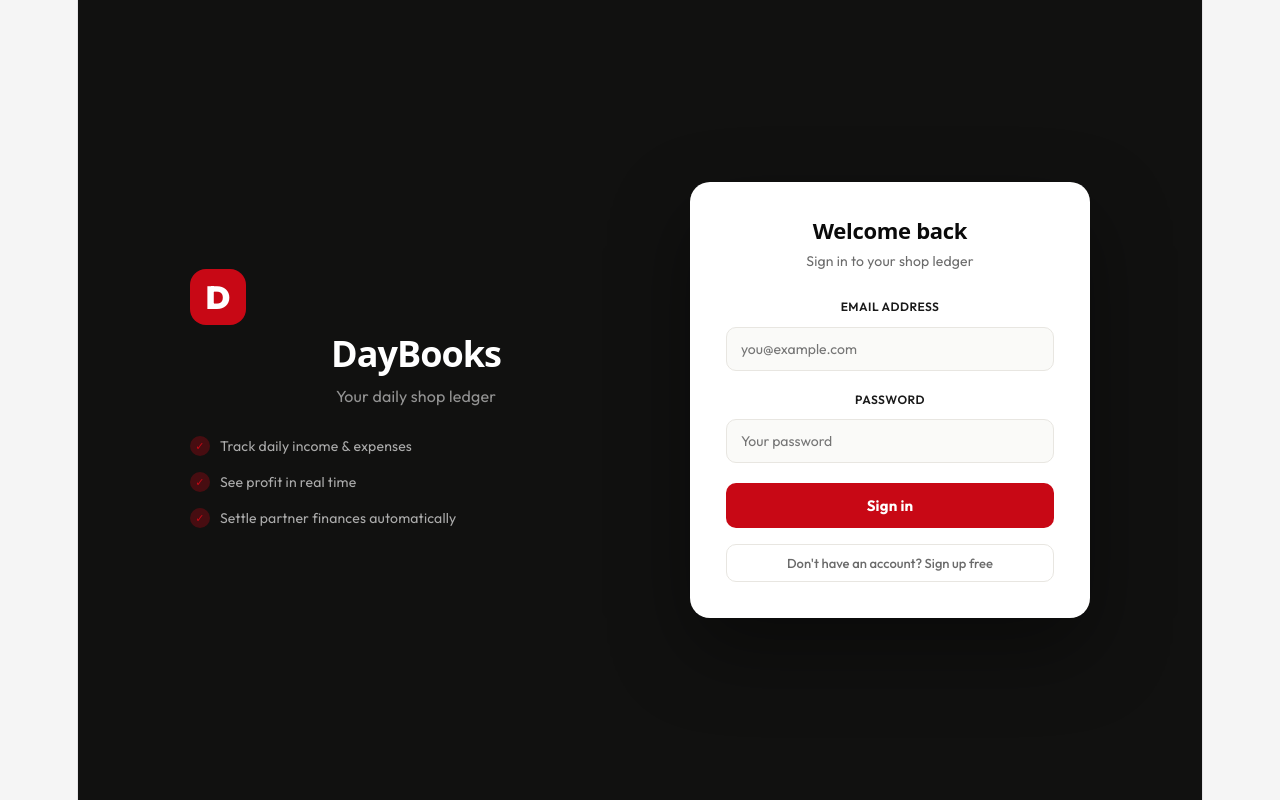
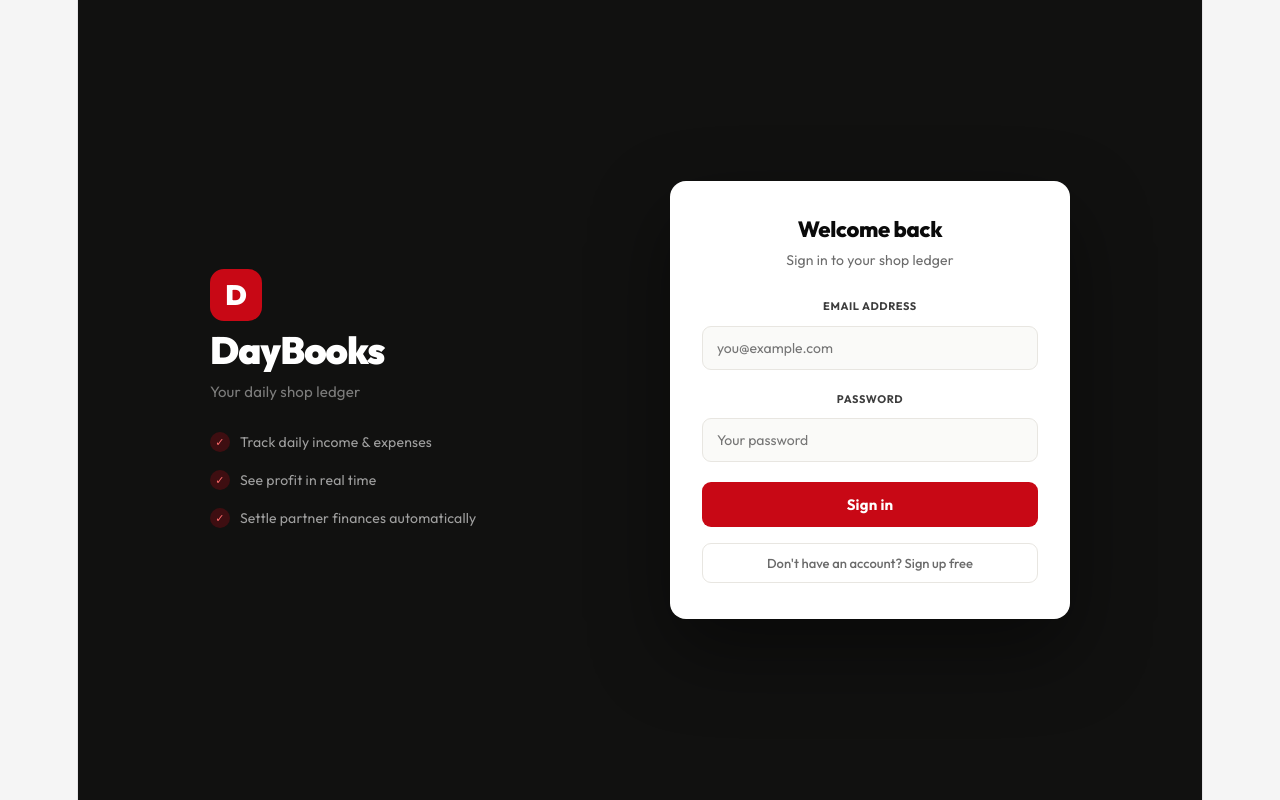
Before and after one commit to bodapatlavinay/daybooks-app, a React (Vite) app: page / in a window 1280 px wide. Built offline with nearby package versions, Linux system fonts and the light colour scheme.

Commit message:
feat: fixed login page

```diff
--- a/src/components/LoginForm.jsx
+++ b/src/components/LoginForm.jsx
@@ -1,9 +1,16 @@
-    import { useState } from 'react';
-    import { formStyles, C } from './styles';
+    import { useState, useEffect } from 'react';
+    import { C } from './styles';
 
     export default function LoginForm({ mode, message, messageType, submitting, onSubmit, onToggleMode }) {
     const [email, setEmail]       = useState('');
     const [password, setPassword] = useState('');
+    const [isMobile, setIsMobile] = useState(window.innerWidth < 768);
+
+    useEffect(() => {
+        const fn = () => setIsMobile(window.innerWidth < 768);
+        window.addEventListener('resize', fn);
+        return () => window.removeEventListener('resize', fn);
+    }, []);
 
     function handleSubmit(e) {
         e.preventDefault();
@@ -11,28 +18,45 @@
     }
 
     return (
-        <div style={formStyles.page}>
+        <div style={s.page}>
         <div style={s.wrapper}>
-            {/* Brand side */}
+
+            {/* Brand — hidden on mobile */}
+            {!isMobile && (
             <div style={s.brand}>
-            <div style={s.logo}>
-                <span style={s.logoD}>D</span>
+                <div style={s.logoMark}>
+                <span style={s.logoLetter}>D</span>
                 </div>
                 <h1 style={s.brandName}>DayBooks</h1>
                 <p style={s.brandTagline}>Your daily shop ledger</p>
-            <div style={s.brandFeatures}>
-                {['Track daily income & expenses', 'See profit in real time', 'Settle partner finances automatically'].map((f) => (
+                <div style={s.features}>
+                {[
+                    'Track daily income & expenses',
+                    'See profit in real time',
+                    'Settle partner finances automatically',
+                ].map((f) => (
                     <div key={f} style={s.featureRow}>
-                    <span style={s.featureDot}>✓</span>
+                    {/* Fix: use div not span for flex container */}
+                    <div style={s.featureCheck}>✓</div>
                     <span style={s.featureText}>{f}</span>
                     </div>
                 ))}
                 </div>
             </div>
+            )}
 
             {/* Auth card */}
             <form onSubmit={handleSubmit} style={s.card}>
-            <div style={s.cardHeader}>
+
+            {/* On mobile, show compact logo inside card */}
+            {isMobile && (
+                <div style={s.mobileLogoRow}>
+                <div style={s.mobileLogoMark}>D</div>
+                <span style={s.mobileLogoText}>DayBooks</span>
+                </div>
+            )}
+
+            <div style={s.cardHead}>
                 <h2 style={s.cardTitle}>
                 {mode === 'login' ? 'Welcome back' : 'Get started free'}
                 </h2>
@@ -96,32 +120,151 @@
     }
 
     const s = {
+    // Fix 1: page uses flex center both axes so wrapper is always centered
+    page: {
+        minHeight: '100vh',
+        display: 'flex',
+        alignItems: 'center',       // vertical center
+        justifyContent: 'center',   // horizontal center
+        background: '#111110',
+        padding: '24px 16px',
+        fontFamily: "'Outfit', system-ui, sans-serif",
+        boxSizing: 'border-box',
+    },
+
+    // Fix 2: wrapper centers its children vertically too
     wrapper: {
         width: '100%',
-        maxWidth: '900px',
+        maxWidth: '860px',
         display: 'flex',
-        gap: '48px',
+        alignItems: 'center',       // both columns aligned to their shared center
+        justifyContent: 'center',
+        gap: '64px',
+    },
+
+    // Brand column — fixed: uses flex column with justifyContent center
+    brand: {
+        flex: 1,
+        display: 'flex',
+        flexDirection: 'column',
+        alignItems: 'flex-start',
+        justifyContent: 'center',
+        gap: '16px',
+        minWidth: 0,
+    },
+    logoMark: {
+        width: '52px', height: '52px',
+        background: C.red, borderRadius: '14px',
+        display: 'flex', alignItems: 'center', justifyContent: 'center',
+    },
+    logoLetter: {
+        fontSize: '28px', fontWeight: '900', color: '#fff',
+        fontFamily: "'Outfit', sans-serif", lineHeight: 1,
+    },
+    brandName: {
+        fontSize: '38px', fontWeight: '900', color: '#fff',
+        letterSpacing: '-1px', margin: 0,
+        fontFamily: "'Outfit', sans-serif",
+    },
+    brandTagline: {
+        fontSize: '15px', color: 'rgba(255,255,255,0.45)',
+        margin: 0,
+    },
+    features: {
+        display: 'flex', flexDirection: 'column', gap: '12px',
+        marginTop: '8px',
+    },
+    featureRow: {
+        display: 'flex', alignItems: 'center', gap: '10px',
+    },
+    // Fix 3: div instead of span so display:flex works correctly
+    featureCheck: {
+        width: '20px', height: '20px',
+        background: 'rgba(200,8,21,0.25)',
+        color: '#FF6B6B',
+        borderRadius: '50%',
+        display: 'flex',          // now works because it's a div
         alignItems: 'center',
+        justifyContent: 'center',
+        fontSize: '11px', fontWeight: '800',
+        flexShrink: 0,
+        fontFamily: "'Outfit', sans-serif",
     },
-    // Brand left side
-    brand: { flex: 1, display: 'flex', flexDirection: 'column', gap: '16px', '@media(max-width:640px)': { display: 'none' } },
-    logo: { width: '56px', height: '56px', background: C.red, borderRadius: '16px', display: 'flex', alignItems: 'center', justifyContent: 'center' },
-    logoD: { fontSize: '32px', fontWeight: '900', color: C.white, fontFamily: "'Outfit', sans-serif", lineHeight: 1 },
-    brandName: { fontSize: '36px', fontWeight: '900', color: C.white, letterSpacing: '-1px', margin: 0 },
-    brandTagline: { fontSize: '16px', color: 'rgba(255,255,255,0.55)', margin: 0 },
-    brandFeatures: { display: 'flex', flexDirection: 'column', gap: '10px', marginTop: '8px' },
-    featureRow: { display: 'flex', alignItems: 'center', gap: '10px' },
-    featureDot: { width: '20px', height: '20px', background: 'rgba(200,8,21,0.3)', color: C.red, borderRadius: '50%', display: 'flex', alignItems: 'center', justifyContent: 'center', fontSize: '11px', fontWeight: '800', flexShrink: 0 },
-    featureText: { fontSize: '14px', color: 'rgba(255,255,255,0.65)' },
+    featureText: {
+        fontSize: '14px', color: 'rgba(255,255,255,0.6)',
+    },
+
     // Card
-    card: { flex: 1, background: C.white, borderRadius: '20px', padding: '36px', display: 'flex', flexDirection: 'column', gap: '16px', boxShadow: '0 32px 80px rgba(0,0,0,0.4)', maxWidth: '400px', width: '100%' },
-    cardHeader: { marginBottom: '4px' },
-    cardTitle: { fontSize: '22px', fontWeight: '800', color: C.black, margin: '0 0 4px', letterSpacing: '-0.3px' },
-    cardSub: { fontSize: '14px', color: C.mid, margin: 0 },
+    card: {
+        width: '100%',
+        maxWidth: '400px',
+        flexShrink: 0,
+        background: '#fff',
+        borderRadius: '16px',
+        padding: '36px 32px',
+        display: 'flex', flexDirection: 'column', gap: '16px',
+        boxShadow: '0 32px 80px rgba(0,0,0,0.45)',
+    },
+
+    // Mobile logo inside card
+    mobileLogoRow: {
+        display: 'flex', alignItems: 'center', gap: '10px',
+        marginBottom: '4px',
+    },
+    mobileLogoMark: {
+        width: '32px', height: '32px',
+        background: C.red, borderRadius: '8px',
+        display: 'flex', alignItems: 'center', justifyContent: 'center',
+        fontSize: '17px', fontWeight: '900', color: '#fff',
+        fontFamily: "'Outfit', sans-serif",
+    },
+    mobileLogoText: {
+        fontSize: '18px', fontWeight: '800', color: '#0A0A0A',
+        fontFamily: "'Outfit', sans-serif", letterSpacing: '-0.3px',
+    },
+
+    cardHead: { marginBottom: '4px' },
+    cardTitle: {
+        fontSize: '22px', fontWeight: '800', color: '#0A0A0A',
+        margin: '0 0 4px', letterSpacing: '-0.3px',
+        fontFamily: "'Outfit', sans-serif",
+    },
+    cardSub: {
+        fontSize: '14px', color: '#6B6B6B', margin: 0,
+    },
+
     field: { display: 'flex', flexDirection: 'column', gap: '6px' },
-    label: { fontSize: '12px', fontWeight: '600', color: C.dark, textTransform: 'uppercase', letterSpacing: '0.5px' },
-    input: { padding: '12px 14px', borderRadius: '10px', border: `1.5px solid ${C.border}`, fontSize: '14px', background: C.surface, outline: 'none', color: C.black, fontFamily: "'Outfit', sans-serif", transition: 'border-color 0.15s', width: '100%', boxSizing: 'border-box' },
-    submitBtn: { padding: '13px', borderRadius: '10px', border: 'none', background: C.red, color: C.white, fontWeight: '700', fontSize: '15px', fontFamily: "'Outfit', sans-serif", letterSpacing: '0.2px', cursor: 'pointer', marginTop: '4px' },
-    toggleBtn: { padding: '10px', borderRadius: '10px', border: `1.5px solid ${C.border}`, background: 'transparent', color: C.mid, fontWeight: '500', fontSize: '13px', fontFamily: "'Outfit', sans-serif", cursor: 'pointer', textAlign: 'center' },
-    msg: { padding: '10px 14px', borderRadius: '10px', fontSize: '13px', fontWeight: '600', fontFamily: "'Outfit', sans-serif" },
+    label: {
+        fontSize: '11px', fontWeight: '700', color: '#3D3D3D',
+        textTransform: 'uppercase', letterSpacing: '0.6px',
+    },
+    input: {
+        padding: '12px 14px', borderRadius: '9px',
+        border: '1.5px solid #E8E6E1',
+        fontSize: '14px', background: '#FAFAF8',
+        outline: 'none', color: '#0A0A0A',
+        fontFamily: "'Outfit', sans-serif",
+        width: '100%', boxSizing: 'border-box',
+        transition: 'border-color 0.15s',
+    },
+    submitBtn: {
+        padding: '13px', borderRadius: '9px', border: 'none',
+        background: C.red, color: '#fff',
+        fontWeight: '700', fontSize: '15px',
+        fontFamily: "'Outfit', sans-serif",
+        letterSpacing: '0.2px', marginTop: '4px',
+    },
+    toggleBtn: {
+        padding: '11px', borderRadius: '9px',
+        border: '1.5px solid #E8E6E1',
+        background: 'transparent', color: '#6B6B6B',
+        fontWeight: '500', fontSize: '13px',
+        fontFamily: "'Outfit', sans-serif",
+        cursor: 'pointer', textAlign: 'center',
+    },
+    msg: {
+        padding: '10px 14px', borderRadius: '9px',
+        fontSize: '13px', fontWeight: '600',
+        fontFamily: "'Outfit', sans-serif",
+    },
     };
```
Lines whose indentation alone changed are shown as unchanged.
